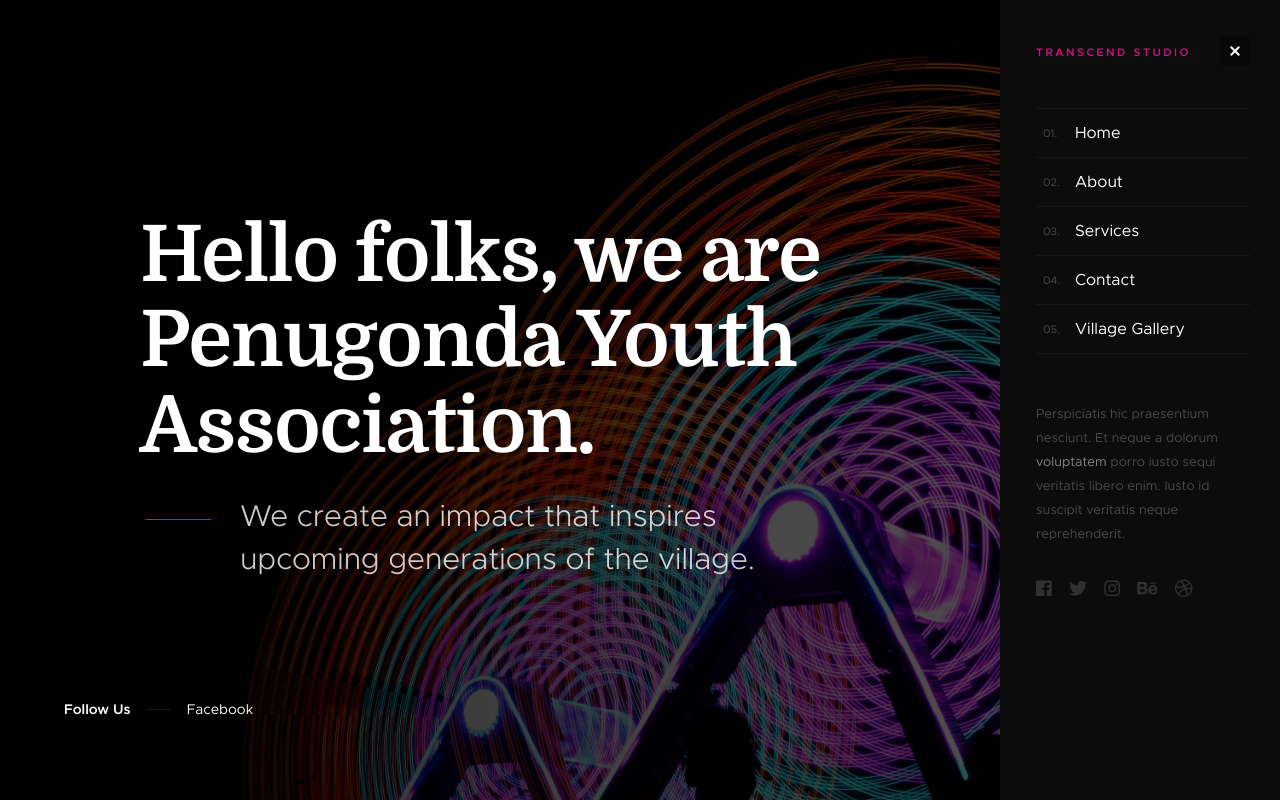
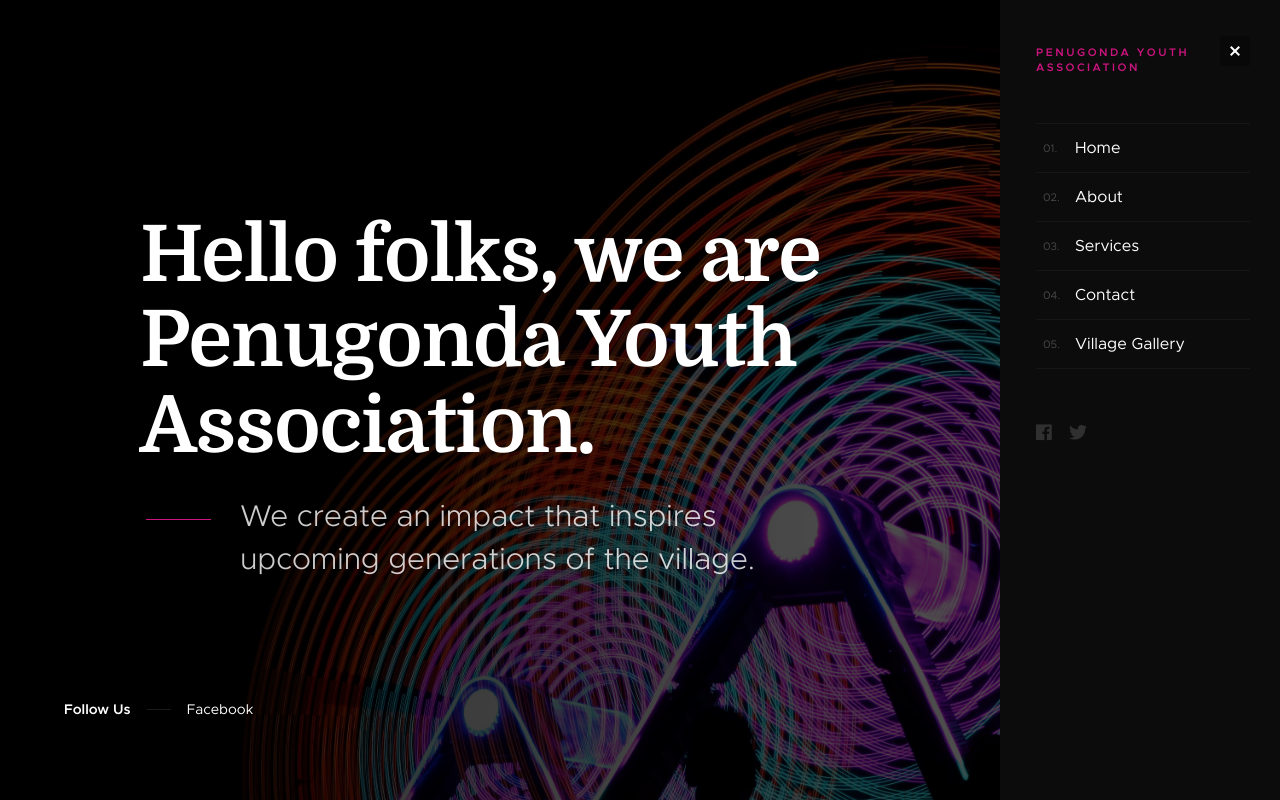
Before and after one commit to 140eight/pyc, a plain HTML site: page penugondayouth/index.html in a window 1280 px wide. Both pictures are taken after a click on the link 1196 px from the left and 64 px from the top of the page. Shown: the top 800 px of the page. Drawn offline with Linux system fonts and the light colour scheme; files whose address does not match are found by name.

Commit message:
Titles added

```diff
--- a/penugondayouth/index.html
+++ b/penugondayouth/index.html
@@ -5,7 +5,7 @@
     <!--- basic page needs
     ================================================== -->
     <meta charset="utf-8">
-    <title>Transcend</title>
+    <title>Penugonda Youth Association</title>
     <meta name="description" content="">
     <meta name="author" content="">
 
@@ -48,17 +48,17 @@
             <a href="#0" class="header-nav__close" title="close"><span>Close</span></a>
 
             <div class="header-nav__content">
-                <h3>Transcend Studio</h3>
+                <h3>Penugonda Youth Association</h3>
 
                 <ul class="header-nav__list">
                     <li class="current"><a class="smoothscroll"  href="#home" title="home">Home</a></li>
                     <li><a class="smoothscroll"  href="#about" title="about">About</a></li>
                     <li><a class="smoothscroll"  href="#services" title="services">Services</a></li>
                     <li><a class="smoothscroll"  href="#contact" title="contact">Contact</a></li>
-                    <li><a class="smoothscroll"  href="gallery.html" title="gallery">Village Gallery</a></li>
+                    <li><a class="button" href="gallery.html" title="gallery">Village Gallery</a></li>
                 </ul>
 
-                <p>Perspiciatis hic praesentium nesciunt. Et neque a dolorum <a href='#0'>voluptatem</a> porro iusto sequi veritatis libero enim. Iusto id suscipit veritatis neque reprehenderit.</p>
+                <p></p>
 
                 <ul class="header-nav__social">
                     <li>
@@ -66,17 +66,6 @@
                     </li>
                     <li>
                         <a href="#0"><i class="fab fa-twitter"></i></a>
-                    </li>
-                    <li>
-                        <a href="#0"><i class="fab fa-instagram"></i></a>
-                    </li>
-                    <li>
-                        <a href="#0"><i class="fab fa-behance"></i></a>
-                    </li>
-                    <li>
-                        <a href="#0"><i class="fab fa-dribbble"></i></a>
-                    </li>
-                </ul>
 
             </div> <!-- end header-nav__content -->
 
```
